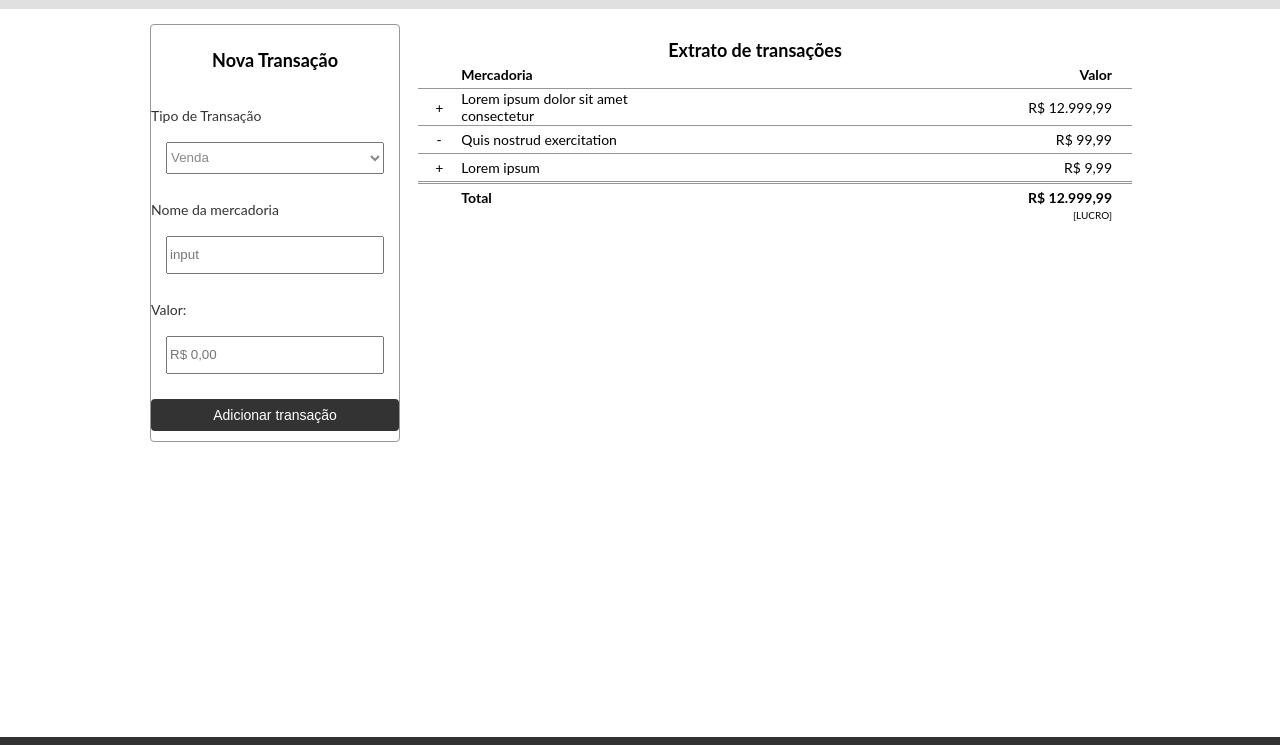
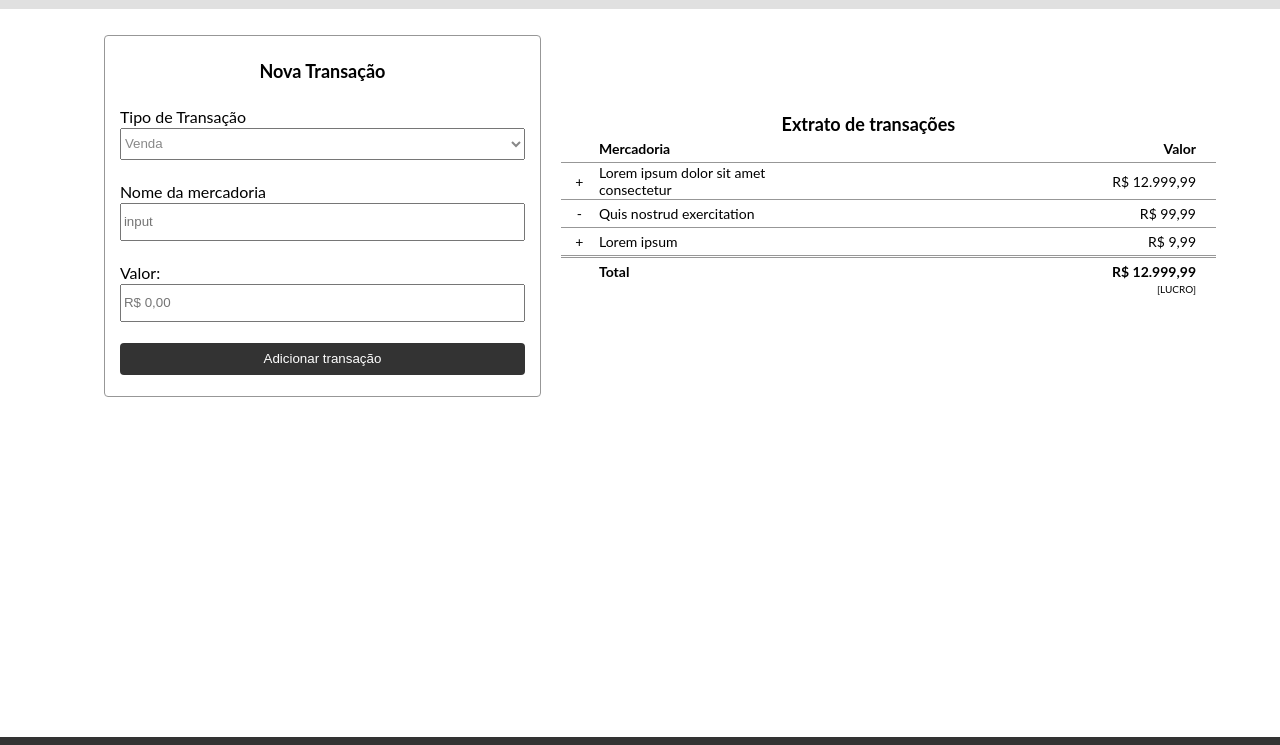
Before and after one commit to BrunaPadula/controle-financeiro, a plain HTML site: page index.html in a window 1280 px wide. Shown: the part 55-800 px from the top of the page. Drawn offline with Linux system fonts and the light colour scheme; a web font is replaced by a local one.

Commit message:
mudanças no css do container1

```diff
--- a/css/style.css
+++ b/css/style.css
@@ -17,11 +17,9 @@ body {
     transition: 0.3s;
     width: 100%;
     justify-content: center;
+
 }
 
-.imglogo {
-    margin-left: 22px;
-}
 .menu {
     align-items: center;
     background: #e0e0e0;
@@ -30,6 +28,10 @@ body {
     transition: 0.3s;
     width: 100%;
     max-width: 1112px;
+}
+
+.imglogo {
+    margin-left: 22px;
 }
 
 .title {
@@ -80,45 +82,38 @@ body {
 
 .hero {
     width: 100%;
+    display: flex;
+    align-items: center;
+    justify-content: center;
+}
+
+.elementosfinanceiro {
+    width: 100%;
+    display: flex;
+    align-items: center;
+    justify-content: center;
     max-width: 1112px;
-    display: flex;
 }
 
 .container1 {
-    width: 620px;
+    width: 40%;
+    box-sizing: border-box;
+    margin-top: 26px;
+    border-radius: 4px;
+    border: 1px solid #979797;
+    margin-left: 20px;
 }
 
-.elements {
-    box-sizing: border-box;
-    margin-top: 15px;
-    margin-left: 150px;
-}
-
-.top-1 {
-    border-radius: 4px;
-    border: 1px solid #979797;
-    text-decoration-color: #333333;
-    width: 100%;
-}
-
-.form {
-    font-size: 14px;
-    font-weight: 400;
-
-    color: #333333;
-}
-
-.form div {
+.cadastro {
     display: flex;
     flex-direction: column;
-    border-radius: 4px;
-    line-height: 22px;
+
 }
 
 .selector-type, .result, #campo-mercadoria {
     color: #888888;
     height: 32px;
-    margin: 15px;
+
 }
 
 .title-elements {
@@ -128,36 +123,32 @@ body {
     text-align: center;
 }
 
-label {
-
-    font-style: normal;
+.block {
+    margin: 21px 14.9px;
+    display: flex;
+    flex-direction: column;
+    border-radius: 4px;
     line-height: 22px;
-    margin: 0;
-    margin-top: 10px;
+    margin-top: 0;
 }
 
 button {
     background-color: #333333;
     color: #ffffff;
     height: 32px;
-    font-weight: 400;
-    font-size: 14px;
+    width: 100%;
+    border: 0;
     border-radius: 4px;
-    margin: 10px 0;
-    border: 0;
-    width: 100%;
+
 
 }
 
 .container-2 {
-    width: 100%;
-    border-radius: 1rem;
+    width: 60%;
     color: #000000;
     text-align: center;
     font-weight: 700;
-    margin-top: 30px;
     font-size: 18px;
-    max-width: 1112px;
 }
 
 .container-elements {
@@ -283,10 +274,6 @@ footer {
         width: 100%;
     }
 
-    .container1 {
-        width: 98%;
-    }
-
     .block {
         width: 25%;
     }
@@ -303,10 +290,13 @@ footer {
         width: 200px;
     }
 
+    .tabletransaction {
+        display: flex;
+        flex-direction: row;
+    }
+
     .form div {
         margin: 0 5px;
-        display: flex;
-        flex-direction: row;
     }
 
     .extract {
--- a/index.html
+++ b/index.html
@@ -44,13 +44,13 @@
             </div>
         </div>
             <div class="hero">
+                <div class="elementosfinanceiro">
                     <div class="container1">
-                        <div class="elements">
-                            <div class="top-1">
+
                                 <h4 class="title-elements">Nova Transação</h4>
-                                <div>
-                                    <div>
+                                    <div class="cadastro">
                                         <form class="form" action="">
+                                            <div class="tabletransaction">
                                                     <div class="block">
                                                     <label class="tipo">Tipo de Transação</label>
                                                         <select name="Compra" class="selector-type">
@@ -58,20 +58,22 @@
                                                             <option value="b" selected>Venda</option>
                                                         </select>
                                                     </div>
-                                            <div class="block-2">
+                                                    <div class="block">
                                                         <label class="mercadoria">Nome da mercadoria</label>
                                                         <input type="text" name="campo-mercadoria"  id="campo-mercadoria" placeholder="input">
                                                     </div>
-                                            <div class="block-3">
+                                                    <div class="block">
                                                         <label class="value">Valor:</label>
                                                         <input type="text" class="result" name="valor" placeholder="R$ 0,00">
                                                     </div>
+                                                    <div class="block">
+                                                    <button class="button-1">Adicionar transação</button>
                                                     </div>
-                                            <button class="button-1">Adicionar transação</button>
+                                            </div>
+
                                         </form>
                                     </div>
-                            </div>
-                        </div>
+
                     </div>
                             <div class="container-2">
                                 <label>
@@ -119,6 +121,8 @@
                             </div>
                     </div>
                 </div>
+            </div>
+    </div>
 
     <footer></footer>
 
```
Lines whose indentation alone changed are shown as unchanged.
